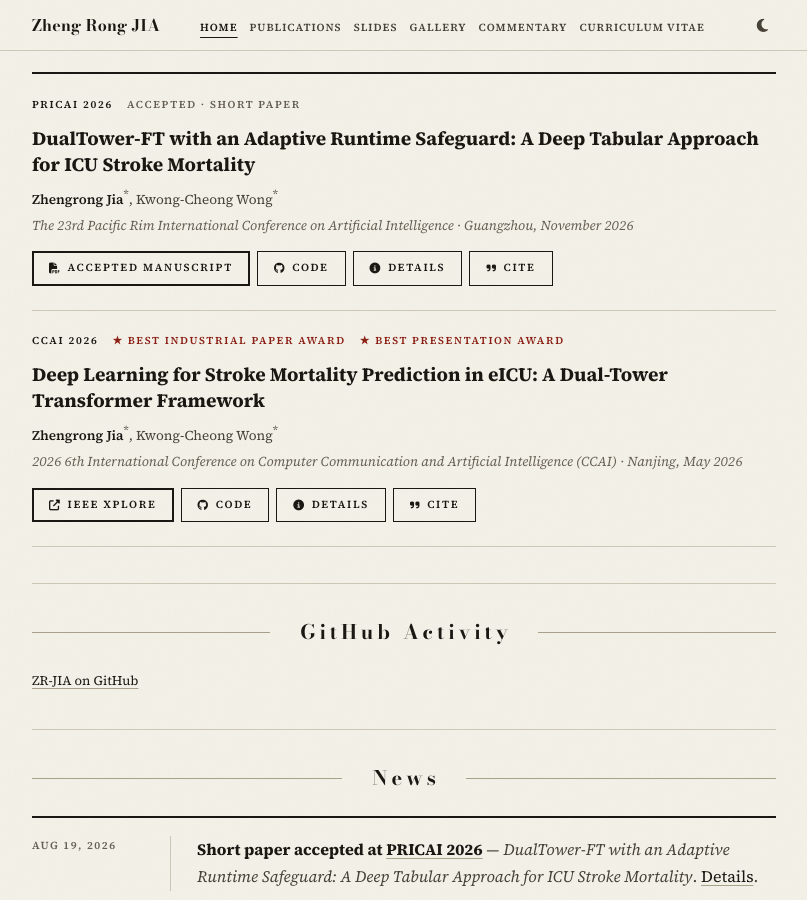
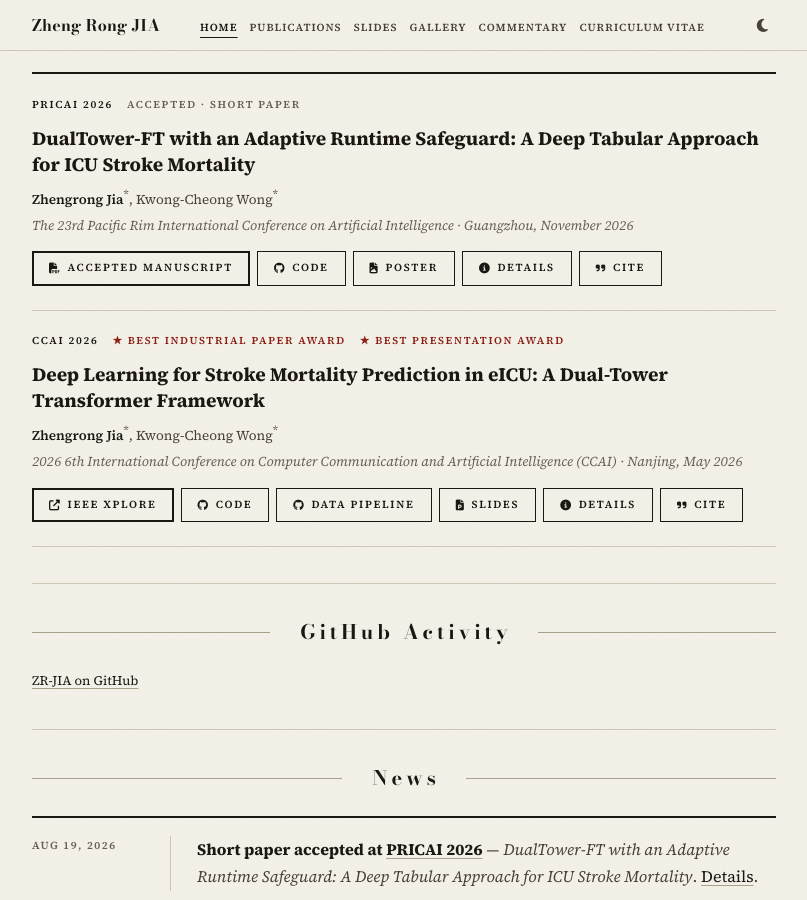
Before and after one commit to ZR-JIA/zr-jia.github.io, a Jekyll site: the page built from _pages/index.md, in a window 1280 px wide and 900 px high, scrolled down 733 px. Shown: the whole window, without its empty margins (236-1043 px from the left). Built offline with Jekyll 4.4.1, drawn with Linux system fonts in a browser that asks for light colours; a style sheet for code colours, icons or effects is not loaded.

Commit message:
content: show every paper link on publication cards
Publication cards showed only a paper's first two links, so the Poster
added to the PRICAI page, and the CCAI page's Data Pipeline and Slides,
never reached the homepage or the /publications/ list. Drop the limit so
a card carries the same links as its detail page, followed by Details
and Cite.

Each card's buttons still fit one row at desktop widths and wrap to two
or three rows on phones.

```diff
--- a/_includes/pub-card.html
+++ b/_includes/pub-card.html
@@ -19,7 +19,7 @@ Reuses the .pub-card component defined in main.css.
   <p class="pub-card-authors">{{ pub.authors_html }}</p>
   <p class="pub-card-venue">{{ pub.venue_card }}</p>
   <div class="pub-card-actions">
-    {%- for link in pub.links limit: 2 -%}
+    {%- for link in pub.links -%}
     {%- assign proto = link.url | slice: 0, 4 %}
     <a href="{{ link.url }}" class="btn {% if link.primary %}btn-primary{% else %}btn-outline{% endif %}"{% if proto == 'http' %} target="_blank" rel="noopener noreferrer"{% endif %}><i class="{{ link.icon }}"></i> {{ link.label }}</a>
     {%- endfor %}
```
